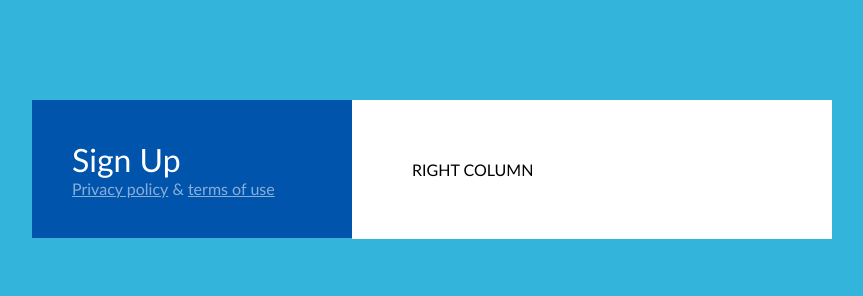
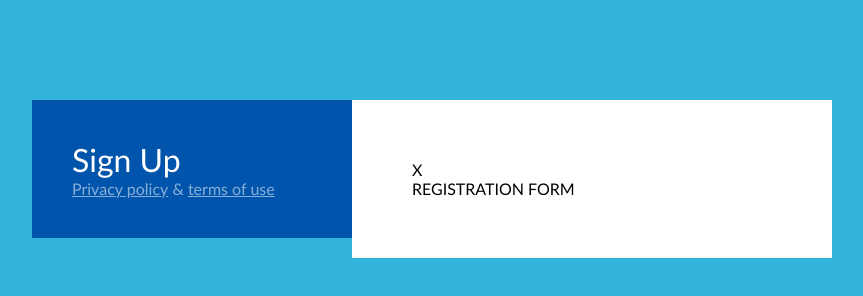
Before and after one commit to ImantasPrecas/04-sign-up-codealong, a website: page index.html in a window 1280 px wide. Shown: the whole page, without its empty margins (208-1071 px from the left). Drawn offline with Linux system fonts and the light colour scheme.

Commit message:
Right column HTML structure #6

```diff
--- a/index.html
+++ b/index.html
@@ -47,7 +47,12 @@
         </footer>
       </div>
 
-      <div class="right-column">RIGHT COLUMN</div>
+      <div class="right-column">
+        <div class="close">X</div>
+        <form>
+          REGISTRATION FORM
+        </form>
+      </div>
     </main>
   </body>
 </html>
```
